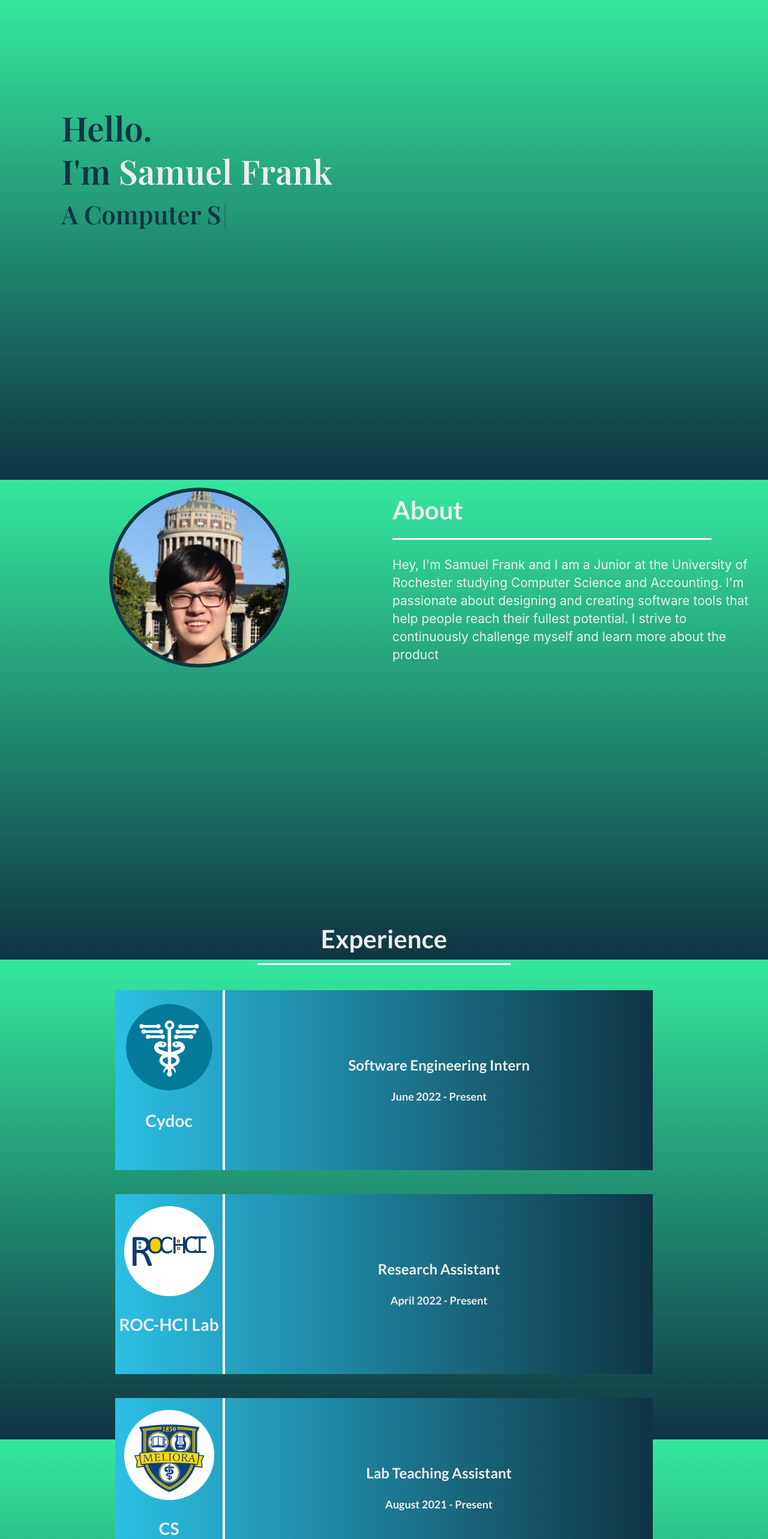
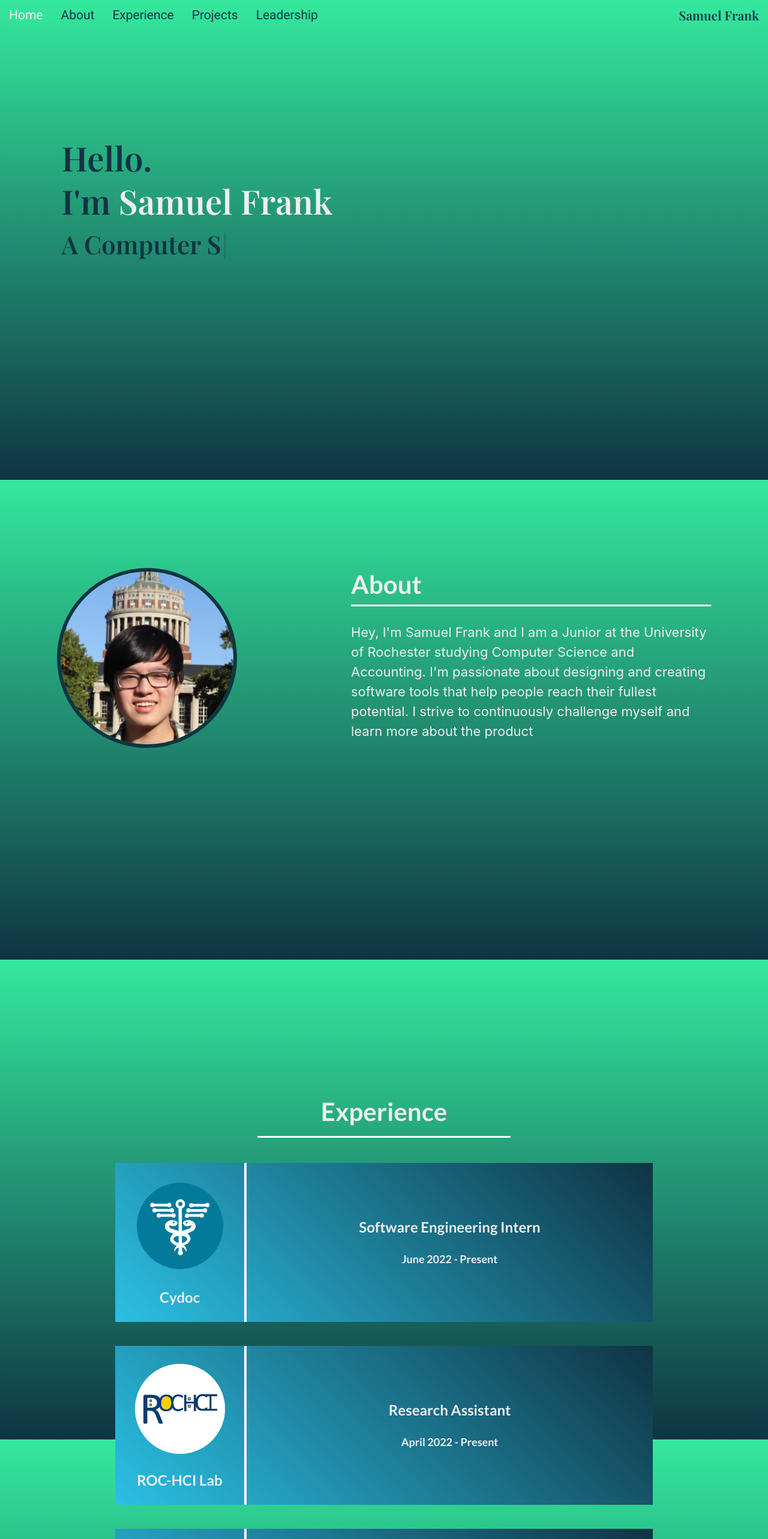
Before and after one commit to samfrank3/personal-website, a React (Create React App) app: page / in a window 1280 px wide. Shown: the top 2566 px of the page at 60% size. Built offline with nearby package versions, Linux system fonts and the light colour scheme.

Commit message:
80% finished
Need to put content in Experience, add scrolling animations... deploy!!!

```diff
--- a/src/App.css
+++ b/src/App.css
@@ -1,9 +1,11 @@
+html {
+  scroll-behavior: smooth;
+}
 body {
   background: linear-gradient(180deg, #34E89E, #0F3443);
   background-attachment:fixed;
   color: #eee;
 }
-
 .container{
   padding-left: 8%;
   display: grid;
--- a/src/components/About.jsx
+++ b/src/components/About.jsx
@@ -3,15 +3,16 @@ import pic from "../images/Sam_head.png"
 
 function About(){
     return (
-        // <div className="ui segment" style={{backgroundColor: 'transparent', marginTop: '20rem'}}>
-            <div className="ui two column grid" style={{paddingTop: '15rem', paddingBottom: '15rem'}}>
-                <div className="column" style={{paddingLeft: '15%'}}>
+        <div id='About' style={{paddingTop: '10rem', paddingBottom:'15rem'}}>
+            <div  style={{padding: '11rem 0', display: 'flex', flexDirection: 'row'}}>
+                <div style={{margin: '0 auto'}}>
                     <img src={pic} alt="Sam HeadShot" width='300' length='300' style={{borderRadius: '300px', border: "6px solid #0F3443"}}/>
                 </div>
-                <div className="column" style={{display: 'grid', alignItems: 'center'}}>
-                    <h1 className="subTitle" style={{marginBottom: '0px'}}>About </h1>
-                    <hr style={{border: 'none', height: '3px', backgroundColor: '#fff', marginTop: '0px', marginLeft: '0', width: '85%'}}/>
-                    <p className="aboutBody">
+                <div style={{margin: '0 auto'}}>
+                <h1 className="subTitle" style={{marginBottom: '0px'}}>About </h1>
+                    <hr style={{border: 'none', height: '3px', backgroundColor: '#fff', marginLeft: '0', width: '100%'}}/>
+                    <br/>
+                    <p className="aboutBody" style={{lineHeight: '1.5', fontSize: '22px'}}>
 
                         Hey, I'm Samuel Frank and I am a Junior at the University of Rochester
                         studying Computer Science and Accounting. I'm passionate about designing
@@ -21,7 +22,7 @@ function About(){
                     </p>
                 </div>
             </div>
-        // </div>
+        </div>
     )
 }
 
--- a/src/components/Experience.jsx
+++ b/src/components/Experience.jsx
@@ -6,10 +6,15 @@ import ExperienceCard from './ExperienceCard'
 
 const Experience = () => {
     return (
-        <div style={{paddingTop: '15rem', margin: '0 auto'}}>
+        <div id="Experience"  style={{paddingTop: '15rem', margin: '0 auto'}}>
             <h1 className="subTitle" style={{textAlign: 'center'}}>Experience</h1>
             <hr style={{border: 'none', height: '3px', backgroundColor: '#fff',marginBottom:'3rem', width: '33%'}}/>
-            <ExperienceCard logo={cydoc} company='Cydoc' title='Software Engineering Intern' time='June 2022 - Present' />
+            <ExperienceCard
+                logo={cydoc}
+                company='Cydoc'
+                title='Software Engineering Intern'
+                time='June 2022 - Present'
+            />
             <ExperienceCard logo={rochci} company='ROC-HCI Lab' title='Research Assistant' time='April 2022 - Present' />
             <ExperienceCard logo={uofr} company='CS Department' title='Lab Teaching Assistant' time='August 2021 - Present' />
         </div>
--- a/src/components/ExperienceCard.jsx
+++ b/src/components/ExperienceCard.jsx
@@ -4,15 +4,21 @@ import styled, {keyframes} from 'styled-components'
 const SamCard = styled.div`
     margin: 40px auto;
     width: 70%;
-    height: 300px;
-    background: linear-gradient(90deg, #2BC0E4, #0F3443);
+    height:265px;
+    ${'' /* background: linear-gradient(0deg, #00baa0, #008b90); */}
+    background: linear-gradient(45deg, #2bc0e4, #0f3443);
 `;
-
-const SamCardHover=styled.div`
+const SamBack = styled.div`
     background: rgba(0,0,0,0.4);
-    height: 100%;
-    animation: ${props => props.hovering ? fadeOut : fadeIn} 0.5s linear;
+    height:265px;
+    animation: ${props => props.hovering ? fadeIn: fadeOut} 1s linear;
 `;
+const SamFront = styled.div`
+    display: flex;
+    flex-direction: row;
+    height:265px;
+    animation: ${props => props.hovering ? fadeOut: fadeIn} 1s linear;
+`
 
 const fadeIn=keyframes`
     from {
@@ -34,7 +40,7 @@ const fadeOut = keyframes`
 const ExperienceCard = (props) => {
     const [isHovering, setIsHovering] = useState(false);
 
-    const handleMouseIn = () =>{
+    const handleMouseOver = () =>{
         setIsHovering(true);
     }
 
@@ -42,34 +48,32 @@ const ExperienceCard = (props) => {
         setIsHovering(false);
     }
 
-    return (
-        isHovering ?
-        <SamCard onMouseOver={handleMouseIn} onMouseOut={handleMouseOut}>
-            <SamCardHover>
-                <span style={{fontSize: '21px', lineHeight: '1.5'}}>
-                    <ul style={{padding: '25px 60px', fontFamily: 'Helvetica Neue'}}>
+    return(
+        <div>
+            <SamCard onMouseEnter={handleMouseOver} onMouseLeave={handleMouseOut} hovering={isHovering}>
+                {isHovering ?
+                    <SamBack hovering={isHovering}>
+                       <ul style={{fontSize: '21px', lineHeight: '1.5', padding: '19px 60px', fontFamily: 'Roboto'}}>
                            <li style={{margin: '10px 0'}}>Lorem ipsum dolor sit amet, consectetur adipiscing elit, sed do eiusmod tempor incididunt ut labore et dolore magna aliqua. Ut enim ad minim veniam, quis nostrud exercitation ullamco laboris nisi ut aliquip ex ea commodo consequat.</li>
                            <li style={{margin: '10px 0'}}>Lorem ipsum dolor sit amet, consectetur adipiscing elit, sed do eiusmod tempor incididunt ut labore et dolore magna aliqua.</li>
                            <li style={{margin: '10px 0'}}>Lorem ipsum dolor sit amet, consectetur adipiscing elit.</li>
                        </ul>
-                </span>
-            </SamCardHover>
-        </SamCard>
+                   </SamBack>
                 :
-        <SamCard className="ui two column grid" style={{margin: '40px auto'}} onMouseOver={handleMouseIn} onMouseOut={handleMouseOut}>
-                <div className="column" style={{width: '20%', padding: 0, textAlign: 'center'}}>
-                    <div className="img" style={{marginTop: '20px'}}>
-                        <img src={props.logo} width='150' height='150' alt='logo'/>
-                    </div>
-                    <h1>{props.company}</h1>
+                <SamFront hovering={isHovering}>
+                    <div style={{width: '24%', textAlign: 'center', paddingTop: '30px'}}>
+                        <img src={props.logo} alt='logo' style={{width:'150px', height:'150px'}} />
+                        <h1 style={{fontSize: '24px'}}>{props.company}</h1>
                     </div>
                     <div style={{padding: '2px', backgroundColor: '#fff'}}></div>
-                <div className="column" style={{padding: 0, margin: 'auto', textAlign: 'center'}}>
+                        <div style={{margin: 'auto', textAlign: 'center'}}>
                         <h2>{props.title}</h2>
                         <h3>{props.time}</h3>
                     </div>
+                </SamFront>
+                }
             </SamCard>
-    );
+        </div>
+    )
 }
-
 export default ExperienceCard;
--- a/src/components/Header.jsx
+++ b/src/components/Header.jsx
@@ -4,7 +4,7 @@ import Typewriter from "typewriter-effect";
 
 function Header() {
     return (
-        <div style={{paddingBottom: '15rem'}}>
+        <div id='Home' style={{paddingBottom: '15rem'}}>
             <div className="left">
                 <h1 className="intro">
                     Hello.<br/>
--- a/src/components/Navbar.jsx
+++ b/src/components/Navbar.jsx
@@ -1,7 +1,41 @@
 import React from 'react';
+import styled from 'styled-components';
 
-function Navbar() {
-    console.log("Hello Navbar");
+const NavBar = styled.div`
+width: auto;
+height: 50px;
+display: block;
+font-family: Roboto;
+position: -webkit-sticky;
+position: sticky;
+top: 0;
+backdrop-filter: blur(10px);
+-webkit-backdrop-filter: blur(10px);
+`;
+
+const Anchor =styled.a`
+float: left;
+color: #0F3443;
+text-align: center;
+padding: 15px;
+text-decoration: none;
+font-size: 1.5rem;
+&:hover  {
+    color: #f2f2f2;
+}
+`;
+
+const Navbar =() => {
+    return (
+        <NavBar>
+            <Anchor href='#top'>Home</Anchor>
+            <Anchor href='#About'>About</Anchor>
+            <Anchor href='#Experience'>Experience</Anchor>
+            <Anchor href='#Projects'>Projects</Anchor>
+            <Anchor href="#Leadership">Leadership</Anchor>
+            <Anchor href='#top' style={{float: 'right', fontFamily:'Playfair Display'}}>Samuel Frank</Anchor>
+        </NavBar>
+    )
 };
 
 export default Navbar;
```
Also changed, not shown: src/components/Leadership.jsx (+1 -6 lines), src/components/Projects.jsx (+19 -5 lines), src/components/ProjectsCard.jsx (+17 -22 lines). Lines whose indentation alone changed are shown as unchanged.
